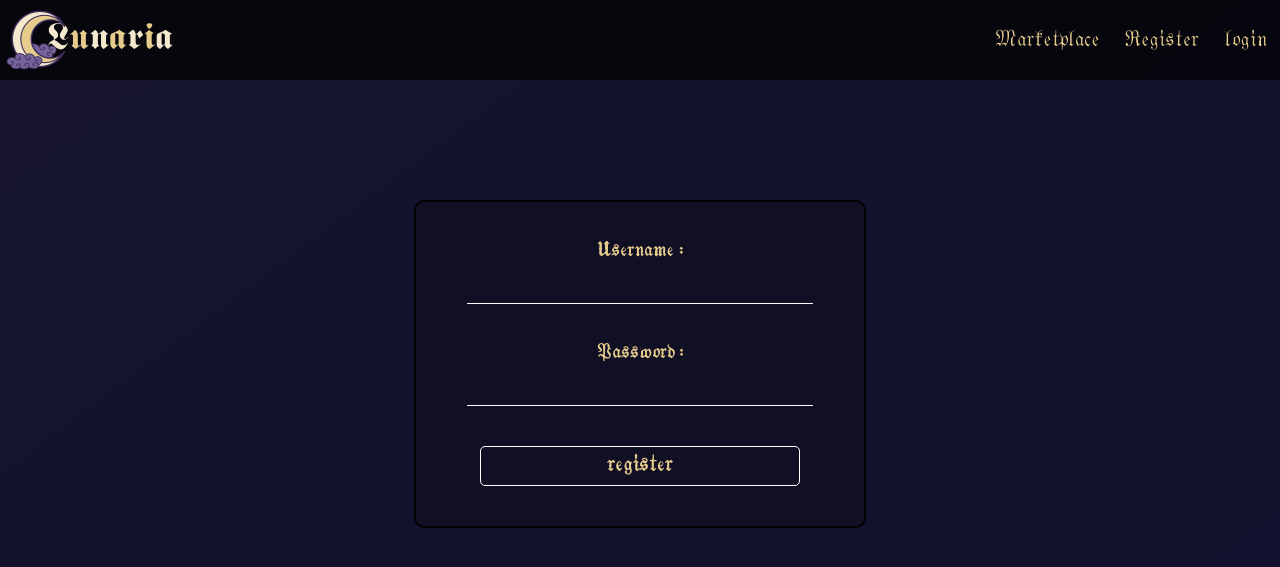
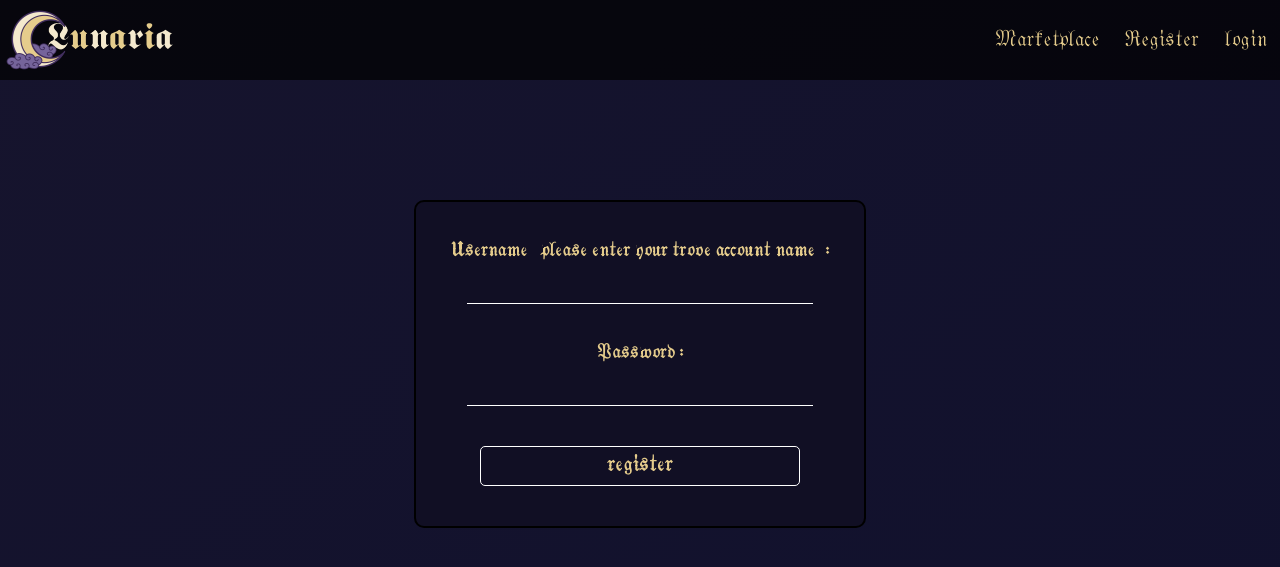
Before and after one commit to nmarrocchi/Lunaria, a PHP site: page /register.php in a window 1280 px wide. Shown: the top 567 px of the page. Run offline with PHP 8.4, Linux system fonts and the light colour scheme.

Commit message:
username label

```diff
--- a/register.php
+++ b/register.php
@@ -42,7 +42,7 @@
 
             <p class="createMsg"><?php echo $CreateAccount?></p>
 
-            <label for="username">Username : </label>
+            <label for="username">Username ( please enter your trove account name ): </label>
             <input type="text" name="username" required></input>
 
             <label for="password">Password :</label>
```
